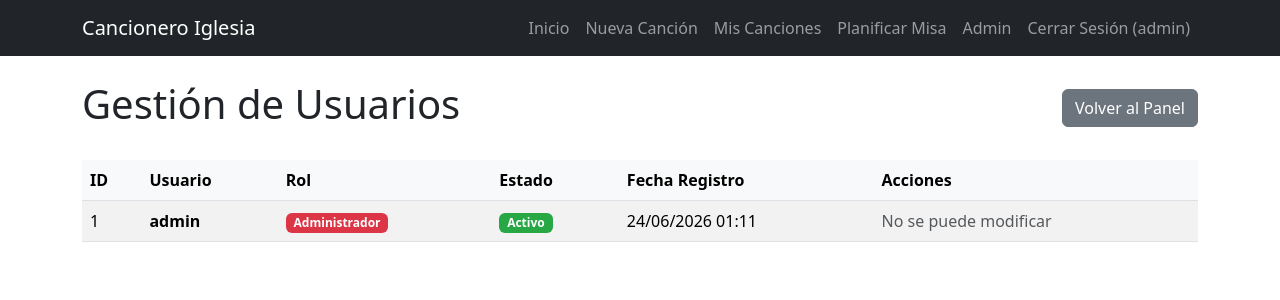
After one commit to Gabrielbricefer/cancionero-iglesia, a Flask app: page /admin/users in a window 1280 px wide. The commit adds this page. Shown: the top 300 px of the page. Run offline with Flask 3, Linux system fonts and the light colour scheme; a user stored in the database is signed in.

Commit message:
Implementar sistema de administración con superusuario

```diff
--- a/app.py
+++ b/app.py
@@ -1,24 +1,20 @@
 import os
-from flask import Flask, render_template, request, redirect, url_for, flash
+from flask import Flask, render_template, request, redirect, url_for, flash, jsonify, abort
 from flask_login import LoginManager, login_user, logout_user, login_required, current_user
 from werkzeug.security import generate_password_hash, check_password_hash
 from models import db, User, Song, Playlist, PlaylistSong
 import secrets
 import re
 
-# ========== CONFIGURACIÓN ==========
 app = Flask(__name__)
 
-# Clave secreta: intenta leer del entorno, si no, usa una fija (cámbiala en producción)
+# Configuración
 app.config['SECRET_KEY'] = os.environ.get('SECRET_KEY', 'clave-por-defecto-cambiar-en-produccion')
-
-# Base de datos SQLite con ruta absoluta dentro del directorio de la aplicación
 basedir = os.path.abspath(os.path.dirname(__file__))
 db_path = os.path.join(basedir, 'cancionero.db')
 app.config['SQLALCHEMY_DATABASE_URI'] = f'sqlite:///{db_path}'
 app.config['SQLALCHEMY_TRACK_MODIFICATIONS'] = False
 
-# Inicializar extensiones
 db.init_app(app)
 login_manager = LoginManager()
 login_manager.init_app(app)
@@ -28,9 +24,30 @@ login_manager.login_view = 'login'
 def load_user(user_id):
     return User.query.get(int(user_id))
 
-# Crear tablas si no existen (con contexto de aplicación)
 with app.app_context():
     db.create_all()
+    # Crear superusuario por defecto si no existe
+    admin = User.query.filter_by(username='admin').first()
+    if not admin:
+        admin = User(
+            username='admin',
+            password_hash=generate_password_hash('admin123'),
+            is_admin=True,
+            is_blocked=False
+        )
+        db.session.add(admin)
+        db.session.commit()
+        print("Superusuario 'admin' creado con contraseña 'admin123'")
+
+# ========== DECORADOR PARA VERIFICAR ADMIN ==========
+def admin_required(f):
+    def decorated_function(*args, **kwargs):
+        if not current_user.is_authenticated or not current_user.is_admin:
+            flash('Acceso denegado. Se requieren permisos de administrador.', 'danger')
+            return redirect(url_for('index'))
+        return f(*args, **kwargs)
+    decorated_function.__name__ = f.__name__
+    return decorated_function
 
 # ========== RUTAS PÚBLICAS ==========
 @app.route('/')
@@ -62,12 +79,6 @@ def index():
                          selected_time=category_time,
                          search=search)
 
-@app.route('/song/<int:song_id>')
-def view_song(song_id):
-    song = Song.query.get_or_404(song_id)
-    return render_template('index.html', song_to_view=song, songs=[],
-                         orden_misa_opciones=[], tiempo_liturgico_opciones=[])
-
 # ========== AUTENTICACIÓN ==========
 @app.route('/login', methods=['GET', 'POST'])
 def login():
@@ -80,6 +91,11 @@ def login():
         user = User.query.filter_by(username=username).first()
 
         if user and check_password_hash(user.password_hash, password):
+            # Verificar si el usuario está bloqueado
+            if user.is_blocked:
+                flash('Esta cuenta ha sido bloqueada. Contacta al administrador.', 'danger')
+                return render_template('login.html')
+
             login_user(user)
             flash('Inicio de sesión exitoso', 'success')
             next_page = request.args.get('next')
@@ -124,6 +140,11 @@ def logout():
 @app.route('/create_song', methods=['GET', 'POST'])
 @login_required
 def create_song():
+    # Verificar si el usuario está bloqueado
+    if current_user.is_blocked:
+        flash('Tu cuenta está bloqueada. No puedes crear canciones.', 'danger')
+        return redirect(url_for('index'))
+
     if request.method == 'POST':
         title = request.form['title']
         lyrics = request.form['lyrics']
@@ -158,8 +179,15 @@ def create_song():
 @login_required
 def edit_song(song_id):
     song = Song.query.get_or_404(song_id)
-    if song.user_id != current_user.id:
+
+    # Permitir edición si es el autor O si es administrador
+    if song.user_id != current_user.id and not current_user.is_admin:
         flash('No tienes permiso para editar esta canción', 'danger')
+        return redirect(url_for('index'))
+
+    # Verificar si el usuario está bloqueado (excepto admin)
+    if current_user.is_blocked and not current_user.is_admin:
+        flash('Tu cuenta está bloqueada.', 'danger')
         return redirect(url_for('index'))
 
     if request.method == 'POST':
@@ -169,7 +197,7 @@ def edit_song(song_id):
         song.category_time = request.form['category_time']
         db.session.commit()
         flash('Canción actualizada', 'success')
-        return redirect(url_for('my_songs'))
+        return redirect(url_for('my_songs') if song.user_id == current_user.id else url_for('admin_songs'))
 
     orden_misa_opciones = ['entrada', 'piedad', 'gloria', 'aclamación del evangelio',
                           'ofertorio', 'santo', 'cordero', 'comunión', 'salida', 'extras']
@@ -184,25 +212,80 @@ def edit_song(song_id):
 @login_required
 def delete_song(song_id):
     song = Song.query.get_or_404(song_id)
-    if song.user_id != current_user.id:
+
+    # Permitir eliminación si es el autor O si es administrador
+    if song.user_id != current_user.id and not current_user.is_admin:
         flash('No autorizado', 'danger')
         return redirect(url_for('index'))
 
     db.session.delete(song)
     db.session.commit()
     flash('Canción eliminada', 'success')
-    return redirect(url_for('my_songs'))
+    return redirect(url_for('my_songs') if song.user_id == current_user.id else url_for('admin_songs'))
 
 @app.route('/my_songs')
 @login_required
 def my_songs():
+    if current_user.is_blocked:
+        flash('Tu cuenta está bloqueada.', 'danger')
+        return redirect(url_for('index'))
+
     songs = Song.query.filter_by(user_id=current_user.id).order_by(Song.title).all()
     return render_template('my_songs.html', songs=songs)
+
+# ========== ADMINISTRACIÓN ==========
+@app.route('/admin/dashboard')
+@login_required
+@admin_required
+def admin_dashboard():
+    total_users = User.query.count()
+    total_songs = Song.query.count()
+    blocked_users = User.query.filter_by(is_blocked=True).count()
+
+    return render_template('admin_dashboard.html',
+                         total_users=total_users,
+                         total_songs=total_songs,
+                         blocked_users=blocked_users)
+
+@app.route('/admin/users')
+@login_required
+@admin_required
+def admin_users():
+    users = User.query.order_by(User.created_at.desc()).all()
+    return render_template('admin_users.html', users=users)
+
+@app.route('/admin/toggle_block/<int:user_id>')
+@login_required
+@admin_required
+def admin_toggle_block(user_id):
+    user = User.query.get_or_404(user_id)
+
+    # No permitir bloquear al propio admin
+    if user.id == current_user.id:
+        flash('No puedes bloquearte a ti mismo', 'danger')
+        return redirect(url_for('admin_users'))
+
+    user.is_blocked = not user.is_blocked
+    db.session.commit()
+    status = 'bloqueado' if user.is_blocked else 'desbloqueado'
+    flash(f'Usuario {user.username} {status} exitosamente', 'success')
+    return redirect(url_for('admin_users'))
+
+@app.route('/admin/songs')
+@login_required
+@admin_required
+def admin_songs():
+    songs = Song.query.order_by(Song.created_at.desc()).all()
+    return render_template('admin_songs.html', songs=songs)
 
 # ========== PLANIFICAR MISA ==========
 @app.route('/plan_misa')
 @login_required
 def plan_misa():
+    if current_user.is_blocked:
+        flash('Tu cuenta está bloqueada.', 'danger')
+        return redirect(url_for('index'))
+
     playlists = Playlist.query.filter_by(user_id=current_user.id).all()
     all_songs = Song.query.order_by(Song.title).all()
     return render_template('plan_misa.html', playlists=playlists, all_songs=all_songs)
@@ -210,6 +293,10 @@ def plan_misa():
 @app.route('/create_playlist', methods=['POST'])
 @login_required
 def create_playlist():
+    if current_user.is_blocked:
+        flash('Tu cuenta está bloqueada.', 'danger')
+        return redirect(url_for('index'))
+
     name = request.form['name']
     if not name:
         flash('Nombre de lista requerido', 'danger')
@@ -277,6 +364,5 @@ def delete_playlist(playlist_id):
     flash('Lista eliminada', 'success')
     return redirect(url_for('plan_misa'))
 
-# ========== EJECUCIÓN LOCAL (NO AFECTA EN PYTHONANYWHERE) ==========
 if __name__ == '__main__':
     app.run(debug=True)
--- a/static/style.css
+++ b/static/style.css
@@ -90,3 +90,33 @@
         padding: 0.25rem 0.5rem;
     }
 }
+
+/* Estilos para administración */
+.badge.bg-danger {
+    background-color: #dc3545 !important;
+}
+
+.badge.bg-success {
+    background-color: #28a745 !important;
+}
+
+.badge.bg-warning {
+    background-color: #ffc107 !important;
+    color: #000 !important;
+}
+
+.table th {
+    background-color: #f8f9fa;
+}
+
+.btn-group .btn {
+    margin-right: 5px;
+}
+
+.admin-dashboard .card {
+    transition: transform 0.3s;
+}
+
+.admin-dashboard .card:hover {
+    transform: translateY(-5px);
+}
--- /dev/null
+++ b/templates/admin_users.html
@@ -0,0 +1,63 @@
+{% extends "base.html" %}
+
+{% block content %}
+<div class="d-flex justify-content-between align-items-center mb-4">
+    <h1>Gestión de Usuarios</h1>
+    <a href="{{ url_for('admin_dashboard') }}" class="btn btn-secondary">
+        <i class="bi bi-arrow-left"></i> Volver al Panel
+    </a>
+</div>
+
+<div class="table-responsive">
+    <table class="table table-striped table-hover">
+        <thead>
+            <tr>
+                <th>ID</th>
+                <th>Usuario</th>
+                <th>Rol</th>
+                <th>Estado</th>
+                <th>Fecha Registro</th>
+                <th>Acciones</th>
+            </tr>
+        </thead>
+        <tbody>
+            {% for user in users %}
+            <tr>
+                <td>{{ user.id }}</td>
+                <td><strong>{{ user.username }}</strong></td>
+                <td>
+                    {% if user.is_admin %}
+                        <span class="badge bg-danger">Administrador</span>
+                    {% else %}
+                        <span class="badge bg-secondary">Usuario</span>
+                    {% endif %}
+                </td>
+                <td>
+                    {% if user.is_blocked %}
+                        <span class="badge bg-danger">Bloqueado</span>
+                    {% else %}
+                        <span class="badge bg-success">Activo</span>
+                    {% endif %}
+                </td>
+                <td>{{ user.created_at.strftime('%d/%m/%Y %H:%M') }}</td>
+                <td>
+                    {% if not user.is_admin %}
+                        <a href="{{ url_for('admin_toggle_block', user_id=user.id) }}"
+                           class="btn btn-sm {% if user.is_blocked %}btn-success{% else %}btn-warning{% endif %}"
+                           onclick="return confirm('¿Estás seguro de {% if user.is_blocked %}desbloquear{% else %}bloquear{% endif %} a {{ user.username }}?')">
+                            {% if user.is_blocked %}
+                                <i class="bi bi-unlock"></i> Desbloquear
+                            {% else %}
+                                <i class="bi bi-lock"></i> Bloquear
+                            {% endif %}
+                        </a>
+                    {% else %}
+                        <span class="text-muted">No se puede modificar</span>
+                    {% endif %}
+                </td>
+            </tr>
+            {% endfor %}
+        </tbody>
+    </table>
+</div>
+{% endblock %}
--- a/templates/base.html
+++ b/templates/base.html
@@ -29,6 +29,13 @@
                         <li class="nav-item">
                             <a class="nav-link" href="{{ url_for('plan_misa') }}">Planificar Misa</a>
                         </li>
+                        {% if current_user.is_authenticated and current_user.is_admin %}
+                            <li class="nav-item">
+                                <a class="nav-link" href="{{ url_for('admin_dashboard') }}">
+                                    <i class="bi bi-shield-lock"></i> Admin
+                                </a>
+                            </li>
+                        {% endif %}
                         <li class="nav-item">
                             <a class="nav-link" href="{{ url_for('logout') }}">Cerrar Sesión ({{ current_user.username }})</a>
                         </li>
```
Also changed, not shown: models.py (+5 -5 lines), templates/admin_dashboard.html (added, +59 -0 lines), templates/admin_songs.html (added, +51 -0 lines).
